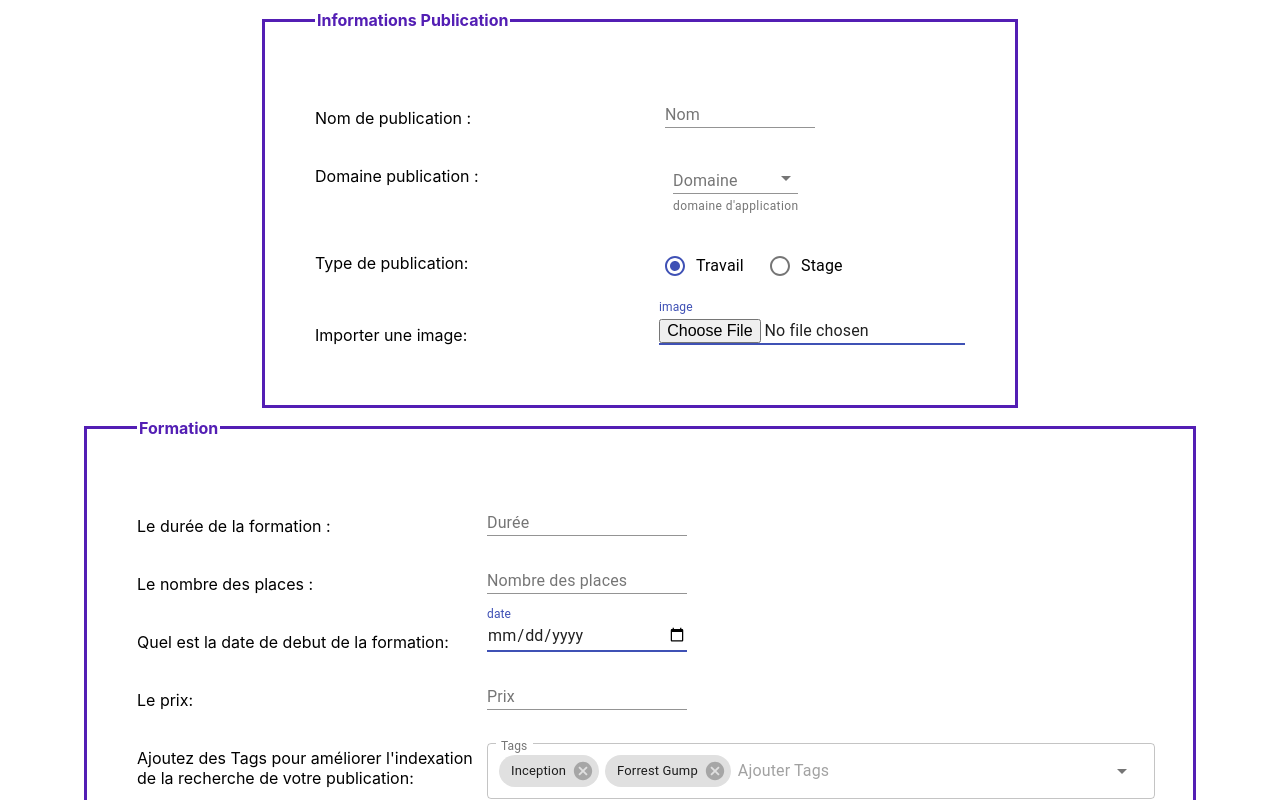
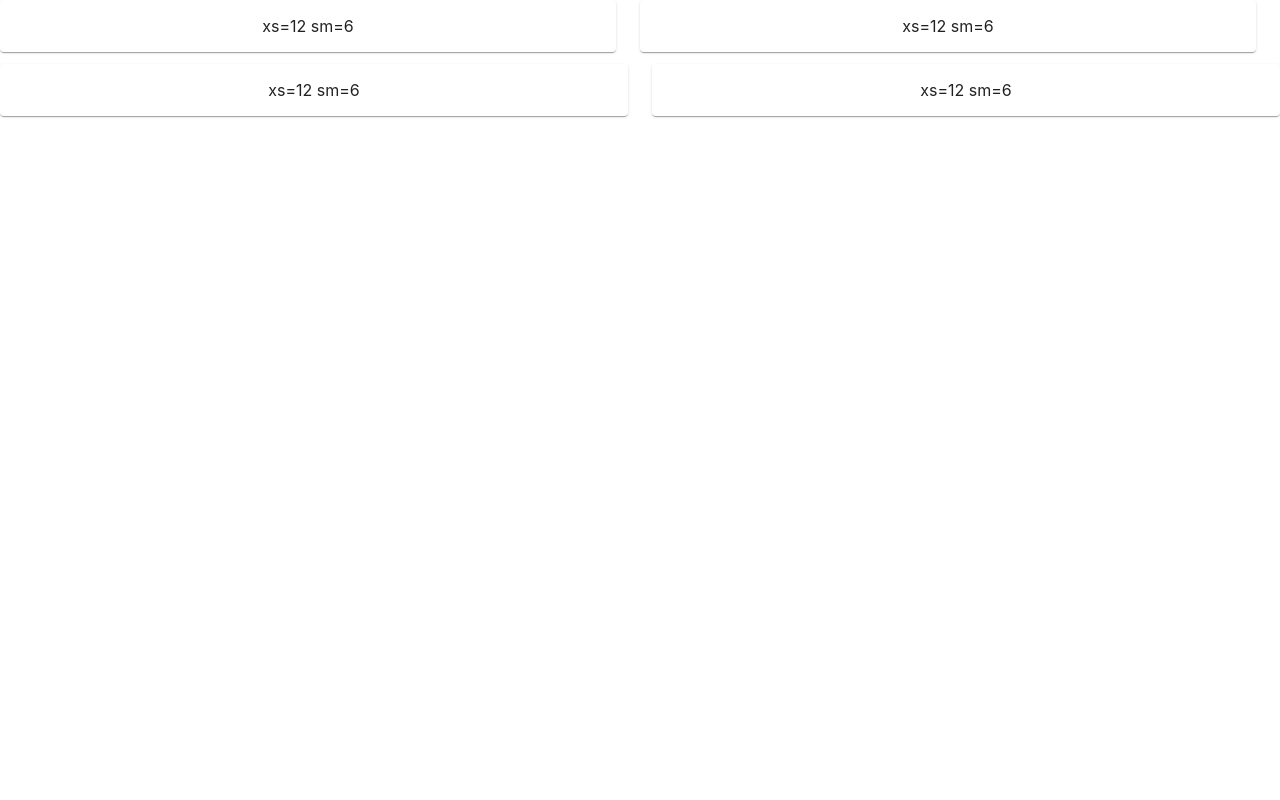
Before and after one commit to Komti13/PortailMayfoutkChay, a React (Create React App) app: page / in a window 1280 px wide. Shown: the top 800 px of the page. Built offline with nearby package versions, Linux system fonts and the light colour scheme.

Commit message:
grid layout not completed

```diff
--- a/src/App.js
+++ b/src/App.js
@@ -2,11 +2,24 @@ import logo from './logo.svg';
 // import './App.css';
 import Formation from "./components/Formations/Formation"
 import Emploi from './components/Emploi/Emploi';
+import firebaseDb from "./firebase";
+import Grid from './components/Formations/Grid'
 function App() {
+  const addOrEdit = obj => {
+    firebaseDb.child('Formations').push(
+      obj,
+      err => {
+        if (err) {
+          console.log(err)
+        }
+      }
+      )
+  }
   return (
     <div>
       {/* <Emploi></Emploi> */}
-      <Formation></Formation>
+      {/* <Formation addOrEdit={addOrEdit}></Formation> */}
+      <Grid></Grid>
     </div>
   );
 }
--- a/src/components/Formations/Formation.css
+++ b/src/components/Formations/Formation.css
@@ -1,26 +1,3 @@
-
-.field2{
-    width: 200px;
-    color: rgb(75, 17, 141);
-}
-.field3{
-    width: 270px;
-    color: rgb(75, 17, 141);
-}
-.fielddate{
-   color: rgb(75, 17, 141);
-      width: 200px;
-      margin-top:40px;
-}
-.icon{
-    margin-left: 5px;
-}
-.fieldformation{
-    width: 70%;
-}
-.autocomplete{
-    width: 41em;
-}
 body, p, legend, label, input {
 font:  Roboto, sans-serif;}
 /* Forms -----------------------------------------------------------
@@ -31,9 +8,9 @@ padding: 10px;
 border: 3px #531eb4 solid;
 margin: 10px;
 width: 650px;
-padding: 50px;
+padding: 20px;
 margin-left: auto;
-    margin-right: auto;
+margin-right: auto;
 }
 legend {
 font-weight: bold;
@@ -42,7 +19,7 @@ color: #531eb4;
 form label {
 float: left;
 width: 350px;
-margin: 3px 0px 10px 0px;
+margin: 3px 0px 10px 80px;
 padding-top: 25px;
 }
 form input {
@@ -55,21 +32,15 @@ form TextField {
 margin: 3px 3px 0px 0px;
 /* border-bottom: 2px #999 solid; */
 }
-.field{
+/* .field{
     color: #05cd52;
-    width: 150px;
+    width: 200px;
     padding : 2px;
-    margin:-10px;
+    margin:-5px;
 
-}
+} */
 .box{
     display: flex;
-
+    width: 650px;
+    justify-content: center;
 }
-.fileField{
-    margin: 30px;
-    margin-left: 0px;
-}
-.fileinput{
-    padding-top: 0px;
-}
--- a/src/components/Formations/Formation.js
+++ b/src/components/Formations/Formation.js
@@ -13,17 +13,18 @@ import FormHelperText from '@material-ui/core/FormHelperText';
 import FormControl from '@material-ui/core/FormControl';
 import Select from '@material-ui/core/Select';
 import "./Formation.css"
-function Formation() {
+function Formation(props) {
 
     const initialFieldValues = {
         Nom: '',
         Domaine: '',
-        Type: 'Travail',
+        Type: '',
         Image: '',
         Duree: '',
         NbPlaces: '',
         DateDebut: '',
         Prix: '',
+        others: '',
         Tags: {}
 
     }
@@ -140,12 +141,21 @@ function Formation() {
     });
     const handleInputChange = e => {
         var { name, value } = e.target
-        setValues({
-            ...Values,
-            [name]: value
-        })
+        if (e.target === 'DateDebut') {
+            setValues({
+                ...Values,
+                [name]: value.toString()
+            })
+        }
+
+        else
+            setValues({
+                ...Values,
+                [name]: value
+            })
 
     }
+
     // const handleChange = (e) => {
     //     setValues({
     //         ...Values,
@@ -160,31 +170,43 @@ function Formation() {
     //         Domaine: e.target.value
     //     });
     // };
+    function handleFormSubmit(e) {
+        e.preventDefault();
+        // var { name, value } = e.target
+        console.log(Values);
+        props.addOrEdit(Values)
+    }
+    const onTagsChange = (event, values) => {
+        setValues({
+            Tags: values
+        }, () => {
+            console.log(values);
+        });
+    }
+    // const useStyles = makeStyles((theme) => ({
+    //     formControl: {
+    //         margin: theme.spacing(1),
+    //         minWidth: 120,
+    //     },
+    //     selectEmpty: {
+    //         marginTop: theme.spacing(2),
+    //     },
+    // }));
 
-    const useStyles = makeStyles((theme) => ({
-        formControl: {
-            margin: theme.spacing(1),
-            minWidth: 120,
-        },
-        selectEmpty: {
-            marginTop: theme.spacing(2),
-        },
-    }));
-
-    const classes = useStyles();
+    // const classes = useStyles();
 
     return (
-        <div>
+        <div >
             <form autoComplete='off'>
                 <fieldset>
                     <legend>Informations Publication</legend>
                     <div className="box">
                         <label for="Nom">Nom de publication : </label>
-                        <TextField outlined label="Nom" name="Nom" className="field" value={Values.Nom} onChange={handleInputChange} />
+                        <TextField label="Nom" name="Nom" className="field" value={Values.Nom} onChange={handleInputChange} />
                     </div>
                     <div className="box">
                         <label for="Domaine">Domaine publication : </label>
-                        <FormControl className={classes.formControl}>
+                        <FormControl className="field">
                             <InputLabel id="demo-simple-select-helper-label">Domaine</InputLabel>
                             <Select
                                 labelId="demo-simple-select-helper-label"
@@ -232,47 +254,48 @@ function Formation() {
                     </div>
 
                 </fieldset>
-                <fieldset className="fieldformation">
+                <fieldset style={{ 'width': '750px' }}>
                     <legend>Formation</legend>
                     <div className="box">
                         <label for="Duree">Le durée de la formation :   </label>
-                        <TextField outlined label="Durée" name="Duree" className="field2" type="number" value={Values.Duree} onChange={handleInputChange} />
+                        <TextField label="Durée" name="Duree" className="field" type="number" value={Values.Duree} onChange={handleInputChange} />
                     </div>
                     <div className="box">
                         <label for="NbPlaces">Le nombre des places :  </label>
-                        <TextField outlined label="Nombre des places" name="NbPlaces" className="field2" type="text" value={Values.NbPlaces} onChange={handleInputChange} />
+                        <TextField label="Nombre des places" name="NbPlaces" className="field" type="number" value={Values.NbPlaces} onChange={handleInputChange} />
                     </div>
                     <div className="box">
                         <label for="DateDebut">Quel est la date de debut de la formation: </label>
-                        <TextField outlined name="DateDebut" label="date" className="fielddate" type="date" value={Values.DateDebut} onChange={handleInputChange} focused style={{ "marginTop": '0px' }} />
+                        <TextField name="DateDebut" label="date" className="field" type="date" value={Values.DateDebut} onChange={handleInputChange} focused style={{ "marginTop": '0px' }} />
                     </div>
                     <div className="box">
                         <label for="Prix">Le prix:</label>
-                        <TextField outlined label="Prix" name="Prix" className="field2" type="number" value={Values.Prix} onChange={handleInputChange} />
+                        <TextField label="Prix" name="Prix" className="field" type="number" value={Values.Prix} onChange={handleInputChange} />
                     </div>
                     <div className="box">
-                        <label for="index">Ajoutez des Tags pour améliorer l'indexation<br /> de la recherche de votre publication:</label>
+                        <label for="Tags">Ajoutez des Tags pour améliorer l'indexation de la recherche de votre publication:</label>
                         <div className="autocomplete" style={{ "marginTop": '23px' }}>
                             <Autocomplete
                                 multiple
                                 limitTags={2}
                                 id="multiple-limit-tags"
+                                name="Tags"
                                 options={top100Films}
-                                onChange={handleInputChange}
+                                onChange={onTagsChange}
+                                // eslint-disable-next-line react/jsx-no-duplicate-props
                                 options={options.sort((a, b) => -b.firstLetter.localeCompare(a.firstLetter))}
                                 groupBy={(option) => option.firstLetter}
                                 getOptionLabel={(option) => option.title}
                                 defaultValue={[top100Films[13], top100Films[12]]}
                                 renderInput={(params) => (
-                                    <TextField {...params} variant="outlined" label="Tags" placeholder="Ajouter Tags" />
+                                    <TextField {...params} label="Tags" placeholder="Ajouter Tags" style={{ "width": '400px' }} />
                                 )}
 
                             />
-
+                            <TextField label="Ajoutez des Tags spécifiques" name="others" className="field3" type="text" style={{ "marginTop": '12px' }} value={Values.others} onChange={handleInputChange} />
                         </div>
-                        {/* <TextField outlined label="séparez les indexes par des espaces" name="index" className="field3" type="text" style={{"marginTop":'12px'}}/> */}
                     </div>
-                    <Button variant="contained" color="primary" style={{ 'marginLeft': '350px', 'marginTop': '50px', 'width': '150px' }} type="submit">
+                    <Button variant="contained" color="primary" style={{ 'marginLeft': '350px', 'marginTop': '50px', 'width': '150px' }} type="submit" onClick={handleFormSubmit}>
                         Postuler  <AiOutlineSend fontSize="large" className='icon' />
                     </Button>
                 </fieldset>
--- /dev/null
+++ b/src/components/Formations/Grid.css
@@ -0,0 +1,7 @@
+.paper{
+    color: blueviolet;
+    padding: 10px,0px,5px,0px;
+}
+.grid{
+    height: 50px;
+}
--- /dev/null
+++ b/src/components/Formations/Grid.js
@@ -0,0 +1,48 @@
+import React from 'react';
+import { makeStyles } from '@material-ui/core/styles';
+import Paper from '@material-ui/core/Paper';
+import Grid from '@material-ui/core/Grid';
+function grid() {
+    const useStyles = makeStyles((theme) => ({
+        root: {
+            flexGrow: 1,
+        },
+        paper: {
+            padding: theme.spacing(2),
+            textAlign: 'center',
+            color: theme.palette.text.primary,
+            // backgroundColor: theme.palette.secondary.main,
+        },
+    }));
+    // eslint-disable-next-line react-hooks/rules-of-hooks
+    const classes = useStyles();
+    return (
+        <div className={classes.root}>
+
+            <Grid container spacing={3} md direction="row"
+                justify="space-evenly"
+                alignItems="center">
+                <Grid item xs={12} sm={6}>
+                    <Paper className={classes.paper}>xs=12 sm=6</Paper>
+                </Grid>
+                <Grid item xs={12} sm={6}>
+                    <Paper className={classes.paper}>xs=12 sm=6</Paper>
+                </Grid>
+            </Grid>
+            <Grid container spacing={3} direction="row"
+                justify="space-evenly"
+                alignItems="center">
+                <Grid item xs={12} sm={6}>
+                    <Paper className={classes.paper}>xs=12 sm=6</Paper>
+                </Grid>
+                <Grid item xs={12} sm={6}>
+                    <Paper className={classes.paper}>xs=12 sm=6</Paper>
+                </Grid>
+            </Grid>
+
+        </div>
+
+    )
+}
+
+export default grid
--- a/src/firebase.js
+++ b/src/firebase.js
@@ -1,4 +1,4 @@
-import * as firebase from "firebase";
+import firebase from 'firebase'
 
 var firebaseConfig = {
     apiKey: "AIzaSyDKgYg-Jh92kTy6kKLQrF1kcjtcif0YIk4",
@@ -10,4 +10,5 @@ var firebaseConfig = {
     appId: "1:700131647933:web:3771c4bb1fb221023832d4",
     measurementId: "G-J80FE93FJZ"
 };
-firebase.initializeApp(firebaseConfig);
+var fireDb = firebase.initializeApp(firebaseConfig);
+export default fireDb.database().ref();
```
